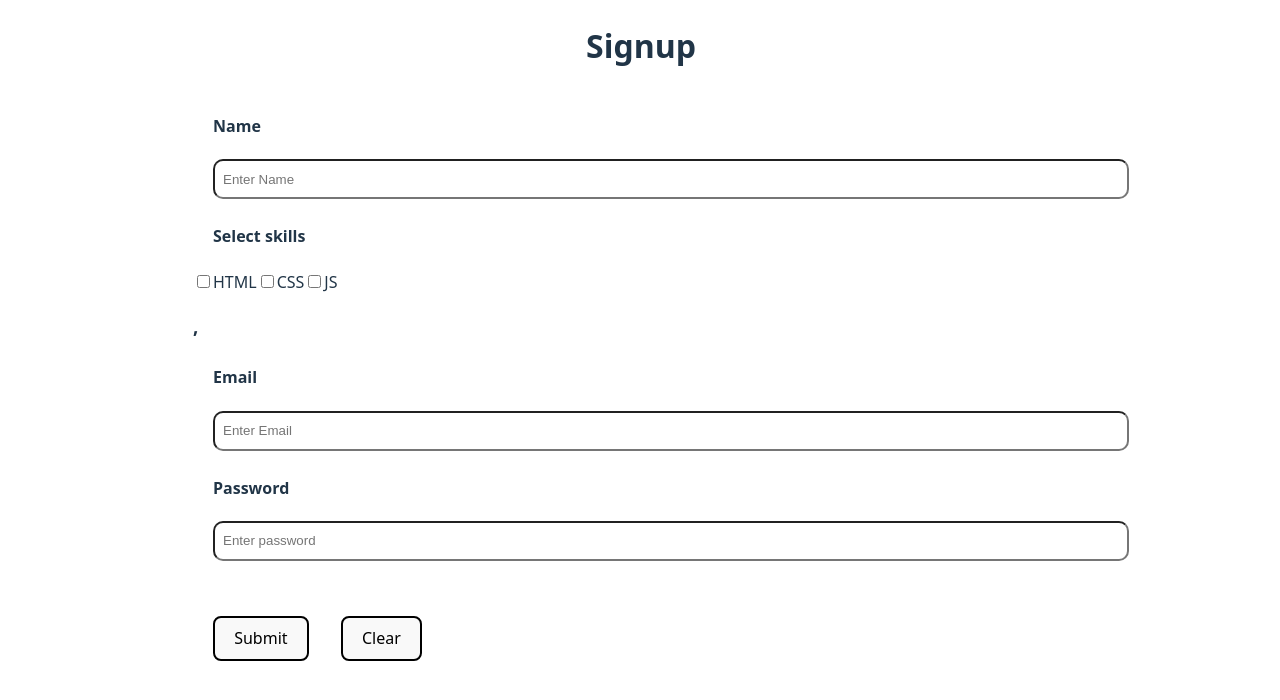
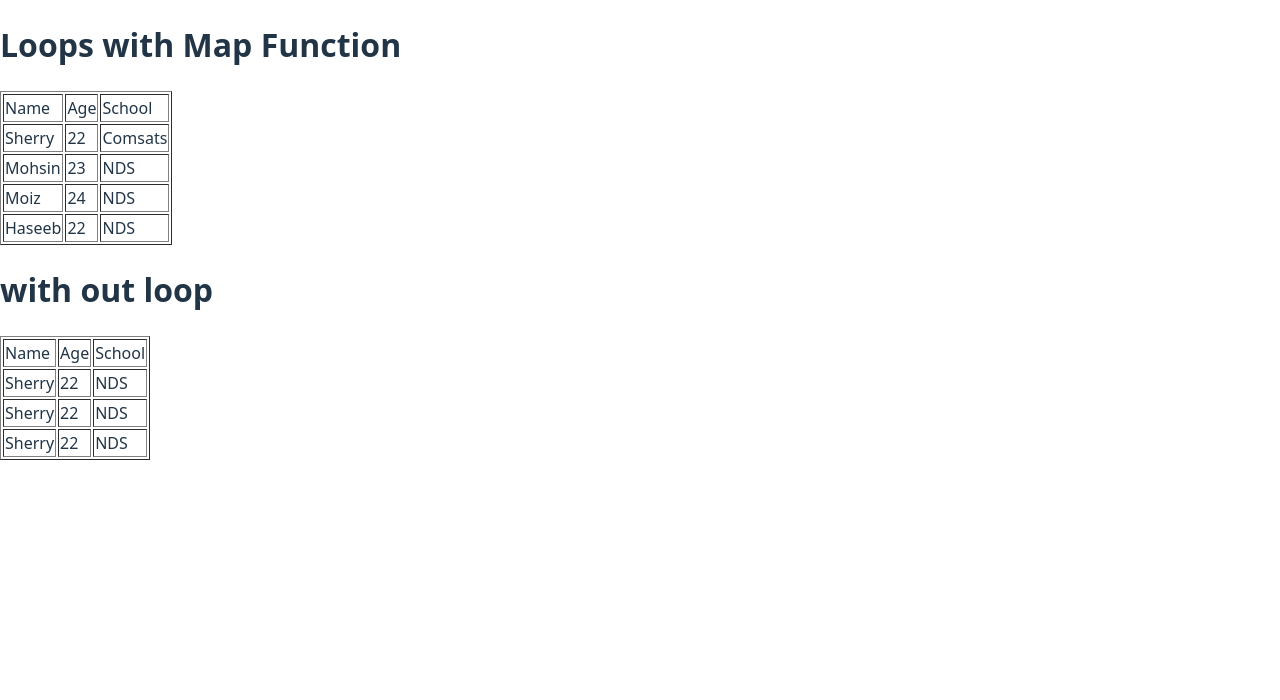
Before and after one commit to RanaSheheryarAli/Reacrpractice, a React (Vite) app: page / in a window 1280 px wide. Shown: the top 700 px of the page. Built offline with nearby package versions, Linux system fonts and the light colour scheme.

Commit message:
start loop with maps function

```diff
--- a/src/App.jsx
+++ b/src/App.jsx
@@ -2,7 +2,8 @@ import MultipleCondionsB from "./MultipleCondiotionsB";
 import Student from "./Student";
 import Todos from "./Todos";
 import Toggle from "./Toggle";
-import Signup from "./signup";
+import Signup from "./Signup";
+import Loops from "./Loops";
 function App() {
 {
   // hello i am bashir code
@@ -43,7 +44,11 @@ function App() {
 
 
 
-      <Signup />
+      {/* <Signup /> */}
+
+
+
+      <Loops/>
 
 
 
--- /dev/null
+++ b/src/Loops.jsx
@@ -0,0 +1,83 @@
+function Loops() {
+  const userdata = [
+    {
+      id: "1",
+      name: "Sherry",
+      age: "22",
+      school: "Comsats",
+    },
+    {
+      id: "2",
+      name: "Mohsin",
+      age: "23",
+      school: "NDS",
+    },
+    {
+      id: "3",
+      name: "Moiz",
+      age: "24",
+      school: "NDS",
+    },
+    {
+      id: "4",
+      name: "Haseeb",
+      age: "22",
+      school: "NDS",
+    },
+  ];
+
+  return (
+    <div>
+      <h1> Loops with Map Function</h1>
+
+      <table border={1}>
+        <thead>
+          <tr>
+            <td>Name</td>
+            <td>Age</td>
+            <td>School</td>
+          </tr>
+        </thead>
+        <tbody>
+          {userdata.map((user) => (
+            <tr key={user.id}>
+              <td>{user.name}</td>
+              <td>{user.age}</td>
+              <td>{user.school}</td>
+            </tr>
+          ))}
+        </tbody>
+      </table>
+
+      <h1>with out loop </h1>
+
+      <table border={1}>
+        <thead>
+          <tr>
+            <td>Name</td>
+            <td>Age</td>
+            <td>School</td>
+          </tr>
+        </thead>
+        <tbody>
+          <tr>
+            <td>Sherry</td>
+            <td>22</td>
+            <td>NDS</td>
+          </tr>
+          <tr>
+            <td>Sherry</td>
+            <td>22</td>
+            <td>NDS</td>
+          </tr>
+          <tr>
+            <td>Sherry</td>
+            <td>22</td>
+            <td>NDS</td>
+          </tr>
+        </tbody>
+      </table>
+    </div>
+  );
+}
+export default Loops;
--- a/src/Signup.jsx
+++ b/src/Signup.jsx
@@ -1,81 +1,153 @@
-
-import { useState } from 'react'
-import './index.css'
+import { useState } from "react";
+import "./index.css";
 
 function Signup() {
-    const [name, setname]=useState()
-    const [email, setemail]=useState()
-    const [pass, setpass]=useState()
-    const [skills, setskills]=useState([])
+  const [name, setname] = useState();
+  const [email, setemail] = useState();
+  const [pass, setpass] = useState();
+  const [skills, setskills] = useState([]);
+  const [gender, setgender] = useState("");
+  const [city, setcity]=useState("");
 
-    const handler=(event)=>{
-         console.log(event.target.value, event.target.checked)
-        if (event.target.checked){
+  const checkbox_handler = (event) => {
+    console.log(event.target.value, event.target.checked);
+    if (event.target.checked) {
+      setskills([...skills, event.target.value]);
+    } else {
+      setskills([...skills.filter((item) => item != event.target.value)]);
+    }
+  };
 
-            setskills([...skills, event.target.value])
-        }
-        else{
-            setskills([...skills.filter((item)=>item!=event.target.value)])
-        }
-    }
   return (
     <div>
-            <div className='heading-center'>
-                <h1>
-                    Signup
-                </h1>
+      <div className="heading-center">
+        <h1>Signup</h1>
       </div>
-            <div className='form-center'>
-
+      <div className="form-center">
         <div className="inputlabel">
           <h4>Name</h4>
         </div>
         <div>
-                    <input type="text" onChange={(event)=>setname(event.target.value)} value={name} className="input" placeholder='Enter Name'/>
+          <input
+            type="text"
+            onChange={(event) => setname(event.target.value)}
+            value={name}
+            className="input"
+            placeholder="Enter Name"
+          />
           <h6>{name}</h6>
         </div>
         <div className="inputlabel">
-                    <h4>Select skills</h4>
+          <h4>skills</h4>
+        </div>
+        <div className="input">
+          <input
+            type="checkbox"
+            onChange={checkbox_handler}
+            id="html"
+            value="html"
+          />
+          <label htmlFor="html">HTML</label>
+
+          <input
+            type="checkbox"
+            onChange={checkbox_handler}
+            id="css"
+            value="css"
+          />
+          <label htmlFor="css">CSS</label>
+
+          <input
+            type="checkbox"
+            onChange={checkbox_handler}
+            id="js"
+            value="js"
+          />
+          <label htmlFor="js">JS</label>
+        </div>
+        <h3>{skills}</h3>
+        <div>
+          <div className="inputlabel">
+            <h4>Gander</h4>
+          </div>
+          <div className="input">
+            <input
+              type="radio"
+              checked={gender == "Male"}
+              onChange={(event) => setgender(event.target.value)}
+              value={"Male"}
+              name="gender"
+              id="male"
+            />
+            <label htmlFor="male">Male</label>
+
+            <input
+              type="radio"
+              checked={gender == "Female"}
+              onChange={(event) => setgender(event.target.value)}
+              value={"Female"}
+              name="gender"
+              id="female"
+            />
+            <label htmlFor="female">Female</label>
+          </div>
+          <h3>{gender}</h3>
+        </div>
+
+<div className="inputlabel">
+  <h4>City</h4>
 </div>
 <div>
-                    <input type="checkbox" onChange ={handler} id='html' value="html" />
-                    <label htmlFor="html">HTML</label>
+  <select defaultValue={city}  onChange={(event)=>setcity(event.target.value)} className="input" style={{width:"400px", height:"35px"}} name="city" id="city">
+    <option value={""}>Select</option>
+    <option  value="Arifwala">Arifwala</option>
+    <option value="Sahiwal">Sahiwal</option>
+    <option value="Pakpattan">Pakpattan</option>
+    <option value="Lahore">Lahore</option>
 
-                    <input type="checkbox" onChange ={handler} id='css' value="css" />
-                    <label htmlFor="css">CSS</label>
-
-                    <input type="checkbox" onChange ={handler} id='js' value="js" />
-                    <label htmlFor="js">JS</label>
-
-                    <h3>{skills},</h3>
-                  <h6>{name}</h6>
+  </select>
 </div>
+<h3>{city}</h3>
         <div className="inputlabel">
           <h4>Email</h4>
         </div>
+
         <div>
-                    <input type="text" onChange={(event)=>setemail(event.target.value)} value={email} className="input" placeholder='Enter Email'/>
+          <input
+            type="text"
+            onChange={(event) => setemail(event.target.value)}
+            value={email}
+            className="input"
+            placeholder="Enter Email"
+          />
           <h6>{email}</h6>
         </div>
         <div className="inputlabel">
           <h4>Password</h4>
         </div>
         <div>
-                   <input type="password" onChange={(event)=>setpass(event.target.value)} value={pass} className="input" placeholder='Enter password'/>
+          <input
+            type="password"
+            onChange={(event) => setpass(event.target.value)}
+            value={pass}
+            className="input"
+            placeholder="Enter password"
+          />
           <h6>{pass}</h6>
         </div>
         <button>Submit</button>
-                <button onClick={()=>{setname("") ; setemail(""); setpass("")}}>Clear</button>
+        <button
+          onClick={() => {
+            setname("");
+            setemail("");
+            setpass("");
+          }}
+        >
+          Clear
+        </button>
       </div>
-
     </div>
-
-
-    )
+  );
 }
 
-
-
-
-
-export default Signup
+export default Signup;
```
Lines whose indentation alone changed are shown as unchanged.
